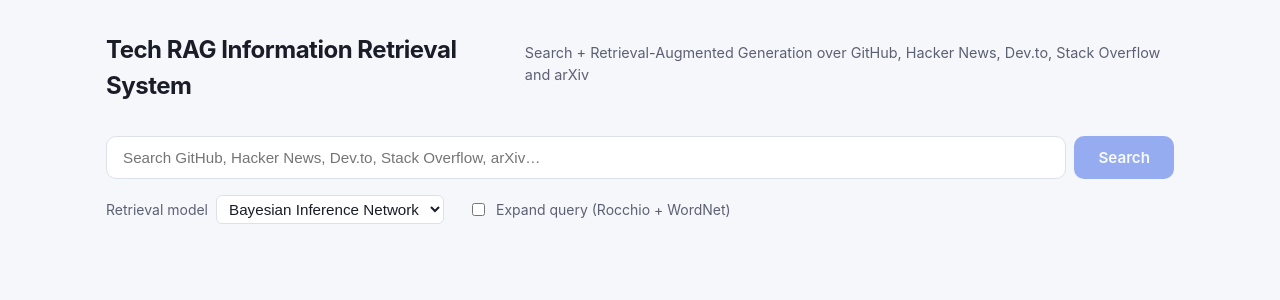
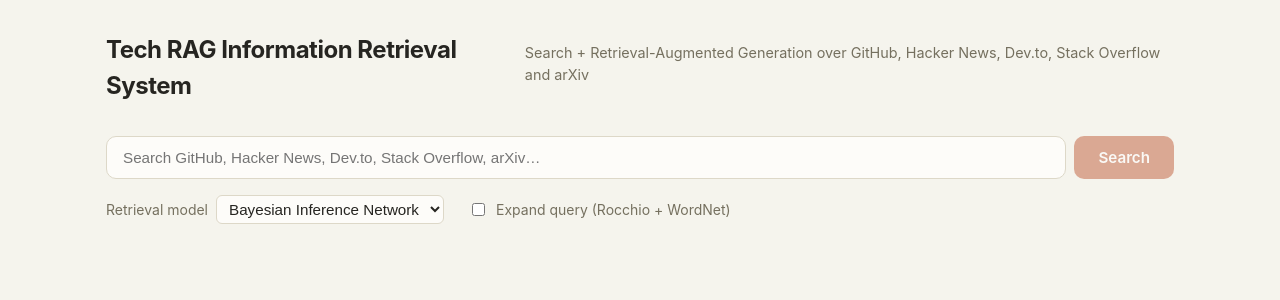
Before and after one commit to jccarmenate/tech-rag-information-retrieval-system, a React (Vite) app in the folder frontend/: page / in a window 1280 px wide. Shown: the top 300 px of the page. Built offline with nearby package versions, Linux system fonts and the light colour scheme.

Commit message:
style: switch to a warm cream/terracotta color palette

```diff
--- a/frontend/src/index.css
+++ b/frontend/src/index.css
@@ -1,14 +1,15 @@
 :root {
-  --color-bg: #0b0d12;
-  --color-surface: #12151c;
-  --color-surface-raised: #191d27;
-  --color-border: #262b38;
-  --color-text: #e7e9ee;
-  --color-text-muted: #9aa1b2;
-  --color-accent: #5b8cff;
-  --color-accent-soft: rgba(91, 140, 255, 0.15);
-  --color-positive: #3ecf8e;
-  --color-negative: #ef5b5b;
+  /* Warm, editorial palette (cream + terracotta) instead of a cold SaaS-blue theme */
+  --color-bg: #f5f4ed;
+  --color-surface: #fdfcf9;
+  --color-surface-raised: #ece9de;
+  --color-border: #ddd8c8;
+  --color-text: #262521;
+  --color-text-muted: #75705f;
+  --color-accent: #c15f3c;
+  --color-accent-soft: rgba(193, 95, 60, 0.12);
+  --color-positive: #55805f;
+  --color-negative: #b3492f;
 
   --radius-sm: 6px;
   --radius-md: 10px;
@@ -21,23 +22,25 @@
   --space-5: 24px;
   --space-6: 32px;
 
-  color-scheme: dark;
+  color-scheme: light;
   font-family:
     'Inter', system-ui, -apple-system, 'Segoe UI', Roboto, sans-serif;
 }
 
-@media (prefers-color-scheme: light) {
+@media (prefers-color-scheme: dark) {
   :root {
-    --color-bg: #f6f7fb;
-    --color-surface: #ffffff;
-    --color-surface-raised: #eef0f6;
-    --color-border: #dde1ea;
-    --color-text: #1a1d27;
-    --color-text-muted: #5b6172;
-    --color-accent: #3763e8;
-    --color-accent-soft: rgba(55, 99, 232, 0.1);
+    --color-bg: #262624;
+    --color-surface: #30302c;
+    --color-surface-raised: #3a3935;
+    --color-border: #48453e;
+    --color-text: #f5f4ed;
+    --color-text-muted: #a8a296;
+    --color-accent: #e0855f;
+    --color-accent-soft: rgba(224, 133, 95, 0.18);
+    --color-positive: #7fac89;
+    --color-negative: #d97a63;
 
-    color-scheme: light;
+    color-scheme: dark;
   }
 }
 
```
